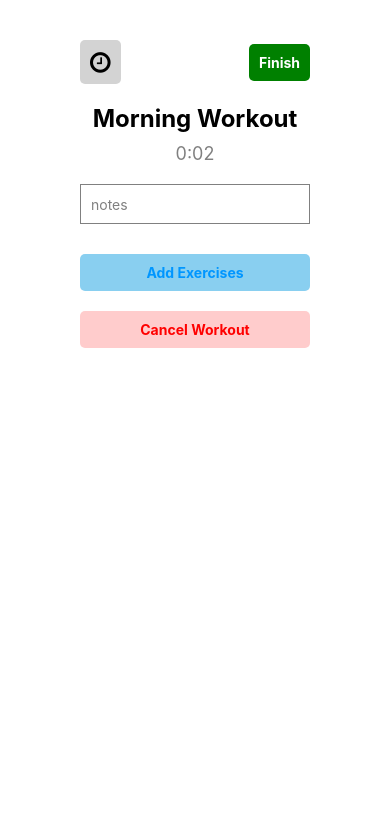
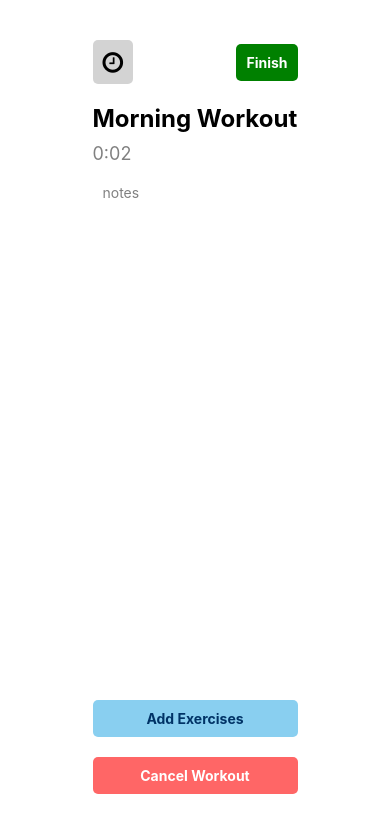
Before and after one commit to fintan238/Workout, a React Native app: screen /Workout in a window 390 px wide. Both pictures are taken after a click on the button "START AN EMPTY WORKOUT". Shown: the top 832 px of the page. Built offline with nearby package versions, Linux system fonts and the light colour scheme.

Commit message:
Exercises adding correctly and persisting information input. Style needs to be updated

```diff
--- a/screens/AddExerciseModal.js
+++ b/screens/AddExerciseModal.js
@@ -1,10 +1,10 @@
 import React, { useState } from 'react';
-import { View, Text, TouchableOpacity, FlatList, Modal, TextInput } from 'react-native';
+import { View, Text, TouchableOpacity, FlatList, Modal, TextInput, StyleSheet } from 'react-native';
 import { FontAwesome } from '@expo/vector-icons';
 import { Picker } from '@react-native-picker/picker';
 import { bodyParts, categories, exercises } from '../exercises';
 
-const AddExerciseModal = ({ setExerciseModalVisible, styles, onAddExercises }) => {
+const AddExerciseModal = ({ setExerciseModalVisible, onAddExercises }) => {
   const [searchQuery, setSearchQuery] = useState('');
   const [selectedBodyPart, setSelectedBodyPart] = useState('Any Body Part');
   const [selectedCategory, setSelectedCategory] = useState('Any Category');
@@ -64,6 +64,7 @@ const AddExerciseModal = ({ setExerciseModalVisible, styles, onAddExercises }) =
         setExerciseModalVisible(false);
       }}
     >
+      <View style={styles.modalBackground}>
         <View style={styles.modalView}>
           <View style={styles.modalHeader}>
             <TouchableOpacity onPress={() => setExerciseModalVisible(false)}>
@@ -77,9 +78,6 @@ const AddExerciseModal = ({ setExerciseModalVisible, styles, onAddExercises }) =
               <Text style={styles.addButtonText}>Add</Text>
             </TouchableOpacity>
           </View>
-        <FlatList
-          ListHeaderComponent={
-            <View>
           <TextInput
             style={styles.searchBar}
             placeholder="Search exercises"
@@ -118,15 +116,88 @@ const AddExerciseModal = ({ setExerciseModalVisible, styles, onAddExercises }) =
               <Picker.Item label="Duration" value="Duration" />
             </Picker>
           </View>
-            </View>
-          }
+          <FlatList
             data={filteredExercises}
             renderItem={renderWorkoutExercise}
             keyExtractor={(item) => item.name}
           />
         </View>
+      </View>
     </Modal>
   );
 };
 
+const styles = StyleSheet.create({
+  modalBackground: {
+    flex: 1,
+    justifyContent: 'center',
+    alignItems: 'center',
+    backgroundColor: 'rgba(0,0,0,0.5)',
+  },
+  modalView: {
+    width: '90%',
+    height: '80%', // Adjust the height to ensure it doesn't stretch too much
+    backgroundColor: 'white',
+    borderRadius: 10,
+    padding: 20,
+    alignItems: 'center',
+  },
+  modalHeader: {
+    flexDirection: 'row',
+    justifyContent: 'space-between',
+    width: '100%',
+    marginBottom: 20,
+  },
+  addButton: {
+    backgroundColor: 'blue',
+    padding: 10,
+    borderRadius: 5,
+  },
+  disabledButton: {
+    backgroundColor: 'gray',
+  },
+  addButtonText: {
+    color: 'white',
+  },
+  searchBar: {
+    height: 40,
+    borderColor: 'gray',
+    borderWidth: 1,
+    marginBottom: 10,
+    paddingLeft: 10,
+    width: '100%',
+  },
+  filterButtonsContainer: {
+    flexDirection: 'row',
+    justifyContent: 'space-between',
+    width: '100%',
+    marginBottom: 20,
+  },
+  filterButton: {
+    flex: 1,
+    height: 50,
+  },
+  tableRow: {
+    flexDirection: 'row',
+    justifyContent: 'space-between',
+    alignItems: 'center',
+    marginBottom: 5,
+  },
+  tableHeader: {
+    fontWeight: 'bold',
+    flex: 1,
+    textAlign: 'center',
+  },
+  tableCell: {
+    flex: 1,
+    textAlign: 'center',
+  },
+  tableInput: {
+    flex: 1,
+    textAlign: 'center',
+    borderBottomWidth: 1,
+    borderBottomColor: 'gray',
+  },
+});
+
 export default AddExerciseModal;
--- a/screens/ExerciseModal.js
+++ b/screens/ExerciseModal.js
@@ -1,7 +1,7 @@
 import React, { useState, useEffect } from 'react';
-import { View, Text, Button, StyleSheet, TextInput, TouchableOpacity } from 'react-native';
+import { View, Text, StyleSheet, TextInput, TouchableOpacity, Modal, FlatList, CheckBox } from 'react-native';
 import { FontAwesome } from '@expo/vector-icons';
-import AddExerciseModal from './AddExerciseModal'; // Assuming you have this component
+import AddExerciseModal from './AddExerciseModal'; // Ensure this is the correct path
 
 const getTimeOfDay = () => {
   const hours = new Date().getHours();
@@ -16,6 +16,7 @@ const ExerciseModal = ({ setModalVisible }) => {
   const [startTime] = useState(Date.now());
   const [elapsedTime, setElapsedTime] = useState(0);
   const [notes, setNotes] = useState('');
+  const [selectedExercises, setSelectedExercises] = useState([]);
 
   useEffect(() => {
     const interval = setInterval(() => {
@@ -26,6 +27,38 @@ const ExerciseModal = ({ setModalVisible }) => {
 
   const minutes = Math.floor(elapsedTime / 60);
   const seconds = elapsedTime % 60;
+
+  const handleAddExercises = (exercises) => {
+    setSelectedExercises((prevExercises) => [...prevExercises, ...exercises]);
+    setExerciseModalVisible(false);
+  };
+
+  const renderSelectedExercise = ({ item }) => (
+    <View style={styles.selectedExerciseContainer}>
+      <View style={styles.exerciseHeader}>
+        <Text style={styles.exerciseName}>{item.name}</Text>
+        <TouchableOpacity style={styles.moreButton}>
+          <FontAwesome name="ellipsis-h" size={24} color="black" />
+        </TouchableOpacity>
+      </View>
+      <View style={styles.table}>
+        <View style={styles.tableRow}>
+          <Text style={styles.tableHeader}>Set</Text>
+          <Text style={styles.tableHeader}>Previous</Text>
+          <Text style={styles.tableHeader}>kg</Text>
+          <Text style={styles.tableHeader}>Reps</Text>
+          <Text style={styles.tableHeader}>✓</Text>
+        </View>
+        <View style={styles.tableRow}>
+          <Text style={styles.tableCell}>1</Text>
+          <Text style={styles.tableCell}></Text>
+          <TextInput style={styles.tableInput} keyboardType="numeric" />
+          <TextInput style={styles.tableInput} keyboardType="numeric" />
+          <CheckBox value={false} />
+        </View>
+      </View>
+    </View>
+  );
 
   return (
     <View style={styles.container}>
@@ -45,6 +78,12 @@ const ExerciseModal = ({ setModalVisible }) => {
         placeholderTextColor="gray"
         value={notes}
         onChangeText={setNotes}
+        multiline={true}
+      />
+      <FlatList
+        data={selectedExercises}
+        renderItem={renderSelectedExercise}
+        keyExtractor={(item) => item.name}
       />
       <TouchableOpacity style={styles.addButton} onPress={() => setExerciseModalVisible(true)}>
         <Text style={styles.addButtonText}>Add Exercises</Text>
@@ -53,16 +92,17 @@ const ExerciseModal = ({ setModalVisible }) => {
         <Text style={styles.cancelButtonText}>Cancel Workout</Text>
       </TouchableOpacity>
 
-      {exerciseModalVisible && (
+      <Modal
+        animationType="slide"
+        transparent={true}
+        visible={exerciseModalVisible}
+        onRequestClose={() => setExerciseModalVisible(false)}
+      >
         <AddExerciseModal
           setExerciseModalVisible={setExerciseModalVisible}
-          onAddExercises={(selectedExercises) => {
-            // Handle adding exercises
-            setExerciseModalVisible(false);
-          }}
-          styles={styles}
+          onAddExercises={handleAddExercises}
         />
-      )}
+      </Modal>
     </View>
   );
 };
@@ -97,43 +137,87 @@ const styles = StyleSheet.create({
     fontSize: 24,
     fontWeight: 'bold',
     marginBottom: 10,
-    textAlign: 'center', // Center the text
   },
   timer: {
     fontSize: 18,
     color: 'gray',
     marginBottom: 20,
-    textAlign: 'center', // Center the text
   },
   notesInput: {
-    height: 40,
-    borderColor: 'gray',
-    borderWidth: 1,
+    width: '100%',
     marginBottom: 20,
     paddingLeft: 10,
     color: 'black',
   },
+  selectedExerciseContainer: {
+    backgroundColor: 'white',
+    padding: 10,
+    marginVertical: 5,
+    borderRadius: 5,
+    borderWidth: 1,
+    borderColor: 'lightgray',
+  },
+  exerciseHeader: {
+    flexDirection: 'row',
+    justifyContent: 'space-between',
+    alignItems: 'center',
+    marginBottom: 10,
+  },
+  exerciseName: {
+    color: 'blue',
+    fontWeight: 'bold',
+    fontSize: 16,
+  },
+  moreButton: {
+    padding: 5,
+  },
+  table: {
+    width: '100%',
+  },
+  tableRow: {
+    flexDirection: 'row',
+    justifyContent: 'space-between',
+    alignItems: 'center',
+    marginBottom: 5,
+  },
+  tableHeader: {
+    fontWeight: 'bold',
+    flex: 1,
+    textAlign: 'center',
+  },
+  tableCell: {
+    flex: 1,
+    textAlign: 'center',
+  },
+  tableInput: {
+    flex: 1,
+    textAlign: 'center',
+    borderBottomWidth: 1,
+    borderBottomColor: 'gray',
+  },
   addButton: {
-    backgroundColor: '#89CFF0',
+    backgroundColor: '#89CFF0', // Lighter blue background
     padding: 10,
     borderRadius: 5,
     marginVertical: 10,
+    alignItems: 'center',
   },
   cancelButton: {
-    backgroundColor: '#ffcccc', // Light red color
+    backgroundColor: '#ff6666', // Slightly more red color
     padding: 10,
     borderRadius: 5,
     marginVertical: 10,
+    alignItems: 'center',
   },
   addButtonText: {
-    color: '#0096FF',
+    color: '#003366', // Dark blue text
     fontWeight: 'bold',
-    textAlign: 'center', // Center the text
+    textTransform: 'capitalize',
   },
   cancelButtonText: {
-    color: 'red',
+    color: 'white',
     fontWeight: 'bold',
-    textAlign: 'center', // Center the text
+    textTransform: 'capitalize',
   },
 });
 
```
Lines whose indentation alone changed are shown as unchanged.
